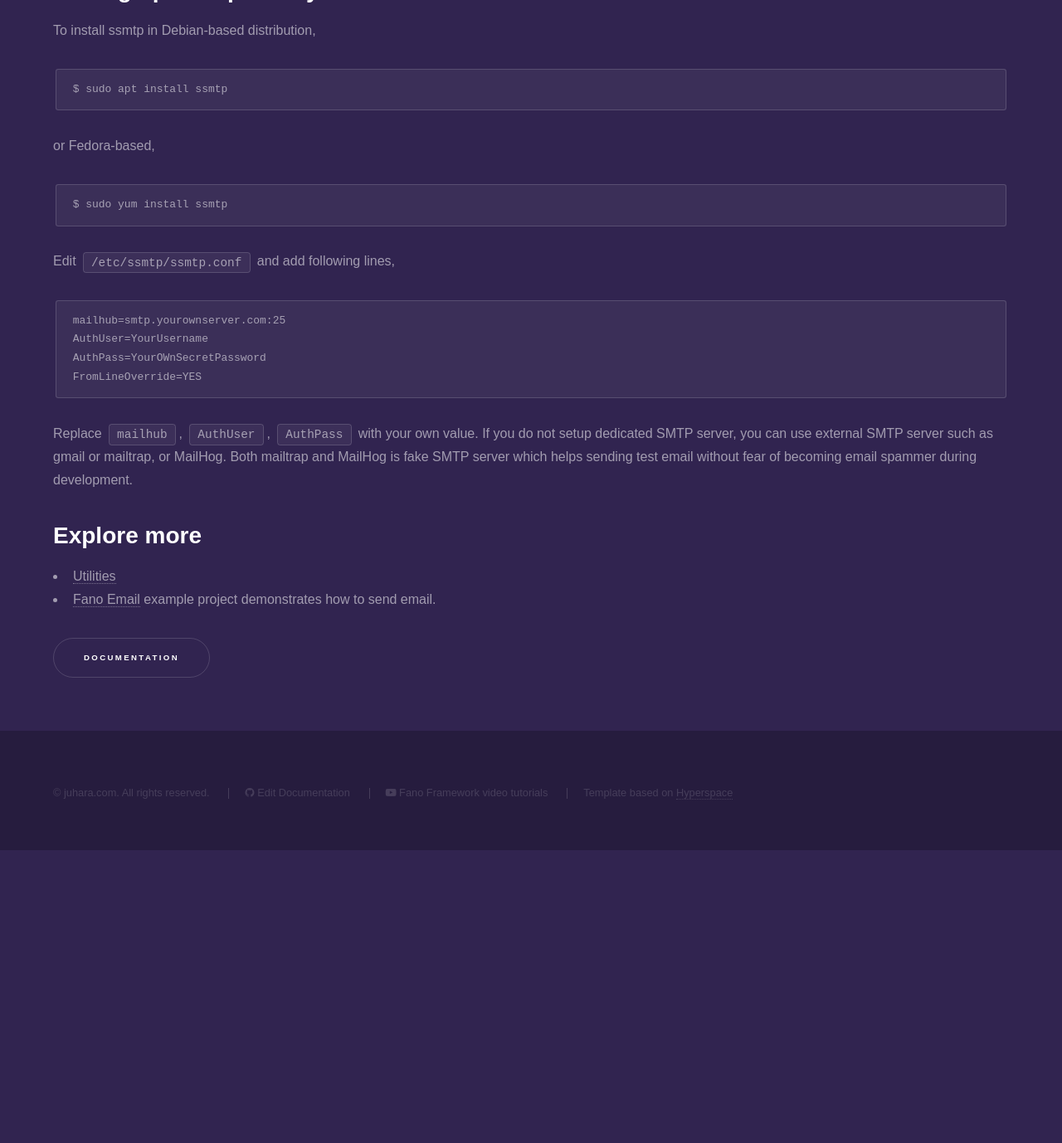
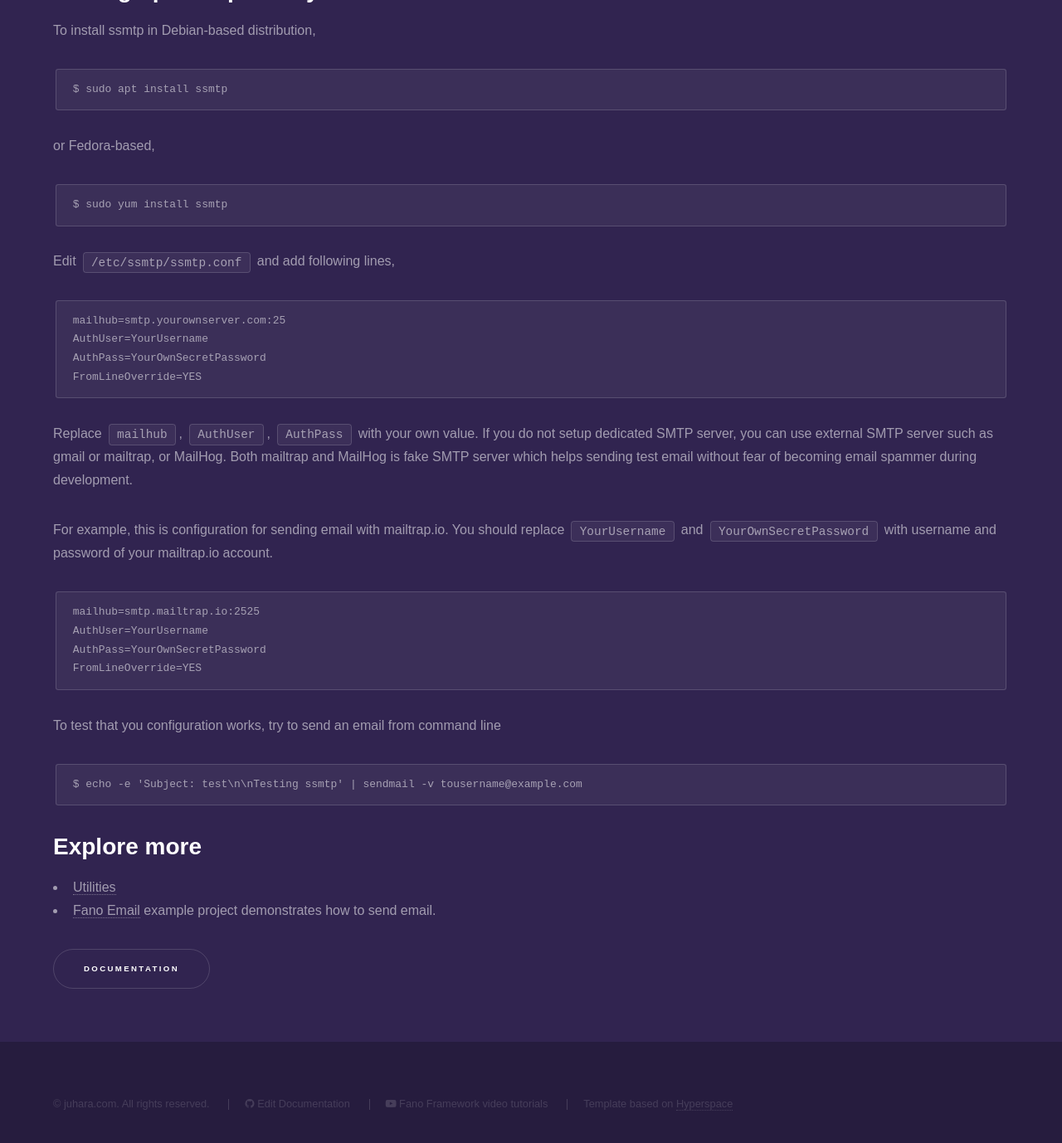
Before and after one commit to fanoframework/fanoframework.github.io, a Jekyll site: the page built from utilities/sending-email/index.md, in a window 1280 px wide and 1400 px high, scrolled down 1049 px. Shown: the top 1378 px of the window at 83% size. Built offline with Jekyll 4.4.1, drawn with Linux system fonts in a browser that asks for light colours; our own code applies the rules of GitHub Pages for plain Markdown files; before the commit the page ends 2074 px from its top, so only the background shows below that.

Commit message:
add example to test send email from command line

````diff
--- a/utilities/sending-email/index.md
+++ b/utilities/sending-email/index.md
@@ -51,12 +51,27 @@ Edit `/etc/ssmtp/ssmtp.conf` and add following lines,
 ```
 mailhub=smtp.yourownserver.com:25
 AuthUser=YourUsername
-AuthPass=YourOWnSecretPassword
+AuthPass=YourOwnSecretPassword
 FromLineOverride=YES
 ```
 
 Replace `mailhub`, `AuthUser`, `AuthPass` with your own value. If you do not setup dedicated SMTP server, you can use external SMTP server such as gmail or mailtrap, or MailHog. Both mailtrap and MailHog is fake SMTP server which helps sending test email without fear of becoming email spammer during development.
 
+For example, this is configuration for sending email with mailtrap.io. You should replace `YourUsername` and `YourOwnSecretPassword` with username and password of your mailtrap.io account.
+
+```
+mailhub=smtp.mailtrap.io:2525
+AuthUser=YourUsername
+AuthPass=YourOwnSecretPassword
+FromLineOverride=YES
+```
+
+To test that you configuration works, try to send an email from command line
+
+```
+$ echo -e 'Subject: test\n\nTesting ssmtp' | sendmail -v tousername@example.com
+```
+
 ## Explore more
 
 - [Utilities](/utilities)
````
